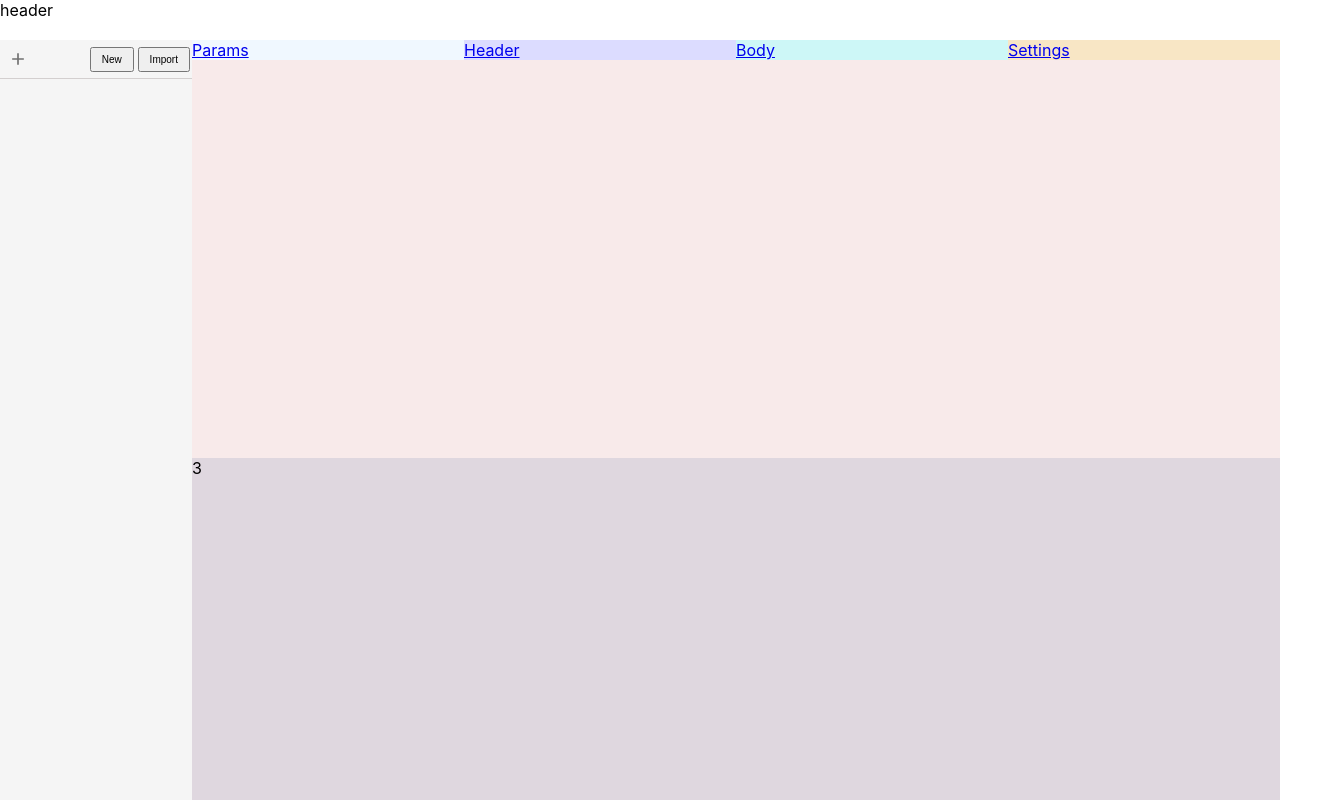
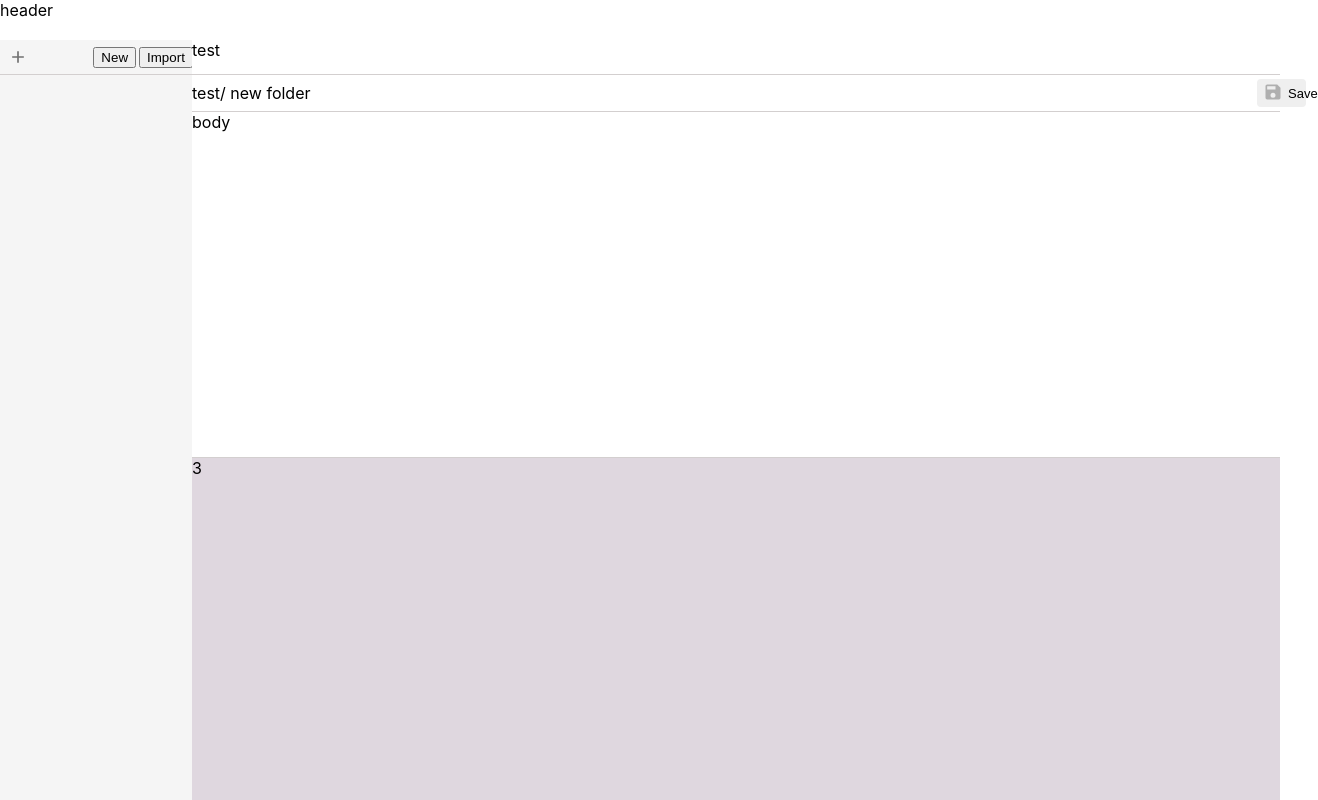
Before and after one commit to heejinkong/postman, a React (Create React App) app: page / in a window 1280 px wide. Shown: the whole page, 1318 px wide, since content can reach past the window. Built offline with nearby package versions, Linux system fonts and the light colour scheme.

Commit message:
builder 분리
builder 분리

```diff
--- a/package.json
+++ b/package.json
@@ -5,6 +5,8 @@
   "dependencies": {
     "@emotion/react": "^11.11.1",
     "@emotion/styled": "^11.11.0",
+    "@mdi/js": "^7.2.96",
+    "@mdi/react": "^1.6.1",
     "@mui/icons-material": "^5.14.3",
     "@mui/material": "^5.14.5",
     "@testing-library/jest-dom": "^5.17.0",
--- /dev/null
+++ b/src/components/Builder.jsx
@@ -0,0 +1,30 @@
+import React from 'react';
+import '../style/builder.scss';
+
+
+export default function Builder() {
+  return (
+    <div className='builder_container'>
+      <div className='builder_list'>test</div>
+      <div className='file_actions'>
+        <div className='filde_path'>
+        test/ new folder
+        </div>
+        <button className='box_btn_save'>
+          <div className='icon_text_container'>
+            <div className='icon_btn_save'>
+          <svg xmlns="http://www.w3.org/2000/svg" viewBox="0 0 24 24"  width="20" height="20">
+          <title>content-save</title>
+          <path d="M15,9H5V5H15M12,19A3,3 0 0,1 9,16A3,3 0 0,1 12,13A3,3 0 0,1 15,16A3,3 0 0,1 12,19M17,3H5C3.89,3 3,3.9 3,5V19A2,2 0 0,0 5,21H19A2,2 0 0,0 21,19V7L17,3Z" fill='#afafaf' />
+          </svg>
+          </div>
+          <div className='text_btn_save'>Save</div>
+          </div>
+        </button>
+      </div>
+      <div className='builder_body'>
+          body
+      </div>
+    </div>
+  );
+}
--- a/src/components/Sidebar.jsx
+++ b/src/components/Sidebar.jsx
@@ -1,18 +1,22 @@
 import React from 'react';
+import '../style/sidebar.scss';
 import AddIcon from '@mui/icons-material/Add';
 import IconButton from '@mui/material/IconButton';
+
 
 export default function Sidebar() {
   return (
     <div className="sidebar_container">
-      <div className="sidebar_list">
+      <div className="sidebar_header">
         <div style={{ display: 'flex', alignItems: 'center', height: '100%' }}>
           <IconButton aria-label="plus">
             <AddIcon fontSize="small" />
           </IconButton>
-          <button className="new_btn">New</button>
-          <button className="import_btn">Import</button>
-          <button className="export_btn">Export</button>
+          <div className='btn_area'>
+            <button className="new_btn">New</button>
+            <button className="import_btn">Import</button>
+            <button className="export_btn">Export</button>
+          </div>
         </div>
       </div>
     </div>
--- a/src/pages/Main.jsx
+++ b/src/pages/Main.jsx
@@ -1,11 +1,12 @@
 import React from 'react';
 import '../style/main.scss';
-import { Link, Routes, Route } from 'react-router-dom';
+// import { Link, Routes, Route } from 'react-router-dom';
 import Sidebar from '../components/Sidebar';
-import Params from '../components/Params';
-import Header from '../components/Header';
-import Body from '../components/Body';
-import Setting from '../components/Setting';
+import Builder from '../components/Builder';
+// import Params from '../components/Params';
+// import Header from '../components/Header';
+// import Body from '../components/Body';
+// import Setting from '../components/Setting';
 
 export default function Main() {
   return (
@@ -13,30 +14,31 @@ export default function Main() {
       <div className="header"> header </div>
       <Sidebar />
       <div className="main_container">
-        <div className="builder">
-          <div className="topEle">
-            <Link to="/params" className="link">
-              Params
-            </Link>
-            <Link to="/header" className="link">
-              Header
-            </Link>
-            <Link to="/body" className="link">
-              Body
-            </Link>
-            <Link to="/link" className="link">
-              Settings
-            </Link>
-          </div>
-          <div className="bt-top">
-            <Routes>
-              <Route path="/params" element={<Params />} />
-              <Route path="/header" element={<Header />} />
-              <Route path="/body" element={<Body />} />
-              <Route path="/link" element={<Setting />} />
-            </Routes>
-          </div>
-        </div>
+         <div className="builder">
+          <Builder/>
+        {/* //   <div className="topEle">
+        //     <Link to="/params" className="link">
+        //       Params
+        //     </Link>
+        //     <Link to="/header" className="link">
+        //       Header
+        //     </Link>
+        //     <Link to="/body" className="link">
+        //       Body
+        //     </Link>
+        //     <Link to="/link" className="link">
+        //       Settings
+        //     </Link>
+        //   </div>
+        //   <div className="bt-top">
+        //     <Routes>
+        //       <Route path="/params" element={<Params />} />
+        //       <Route path="/header" element={<Header />} />
+        //       <Route path="/body" element={<Body />} />
+        //       <Route path="/link" element={<Setting />} />
+        //     </Routes>
+        //   </div>*/}
+         </div>
         <div className="response">3</div>
       </div>
     </section>
--- /dev/null
+++ b/src/style/builder.scss
@@ -0,0 +1,68 @@
+.builder_container {
+    background-color: white;
+    height: 100%;
+
+    .builder_list {
+        background-color: white;
+        height: 8.2%;
+        border-bottom: 1px solid #d3cfcf;
+
+    }
+
+    .file_actions {
+        position: relative;
+        height: 8.5%;
+        display: flex; /* 혹은 inline-flex */
+        align-items: center;
+        border-bottom: 1px solid #d3cfcf;
+
+        .file_path {
+            position: inherit;
+            right: 5%;
+        }
+
+        .box_btn_save {
+            position: relative;
+            width: 4.5%;
+            height: 80%;
+            left: 87%;
+
+            border: none;
+            outline: none;
+            border-radius: 4px;
+    /* background-color: #ededed; */
+            font-size: 11px;
+            cursor: pointer;
+            // font-weight: 500;
+            // position: relative;
+            // display: flex;
+            // margin-right: 1rem;
+            // align-items: center;
+            // justify-content: space-between;
+
+            // // border: none;
+            // // outline: none;
+            // // border-radius: 4px;
+            // margin: 0;
+            .icon_text_container {
+                display: flex;
+                align-items: center;
+
+                .icon_btn_save {
+                  margin-right: 5px;
+                }
+
+                .text_btn_save {
+                  font-size: small;
+                }
+              }
+            }
+        }
+
+    .builder_body {
+        position: relative;
+        height: 82.6%;
+        border-bottom: 1px solid #d3cfcf;
+    }
+
+}
--- a/src/style/main.scss
+++ b/src/style/main.scss
@@ -9,51 +9,10 @@
         position: fixed;
         width: 100%;
         height: 5%;
+        display: flex;
+        border-bottom: 1px solid #d3cfcf;
     }
-    .sidebar_container {
-        position: relative;
-        background-color: #f5f5f5;
-        width: 15%;
-        height: 95%;
-        top: 5%;
 
-        .sidebar_list {
-            position: relative;
-            height: 5%;
-            border-bottom: 1px solid #d3cfcf;
-
-            .new_btn,
-            .import_btn,
-            .export_btn {
-            padding: 5px 10px;
-            font-size: 10px;
-  /* 추가적인 스타일링 속성 */
-}
-
-            .new_btn {
-                position: relative;
-                left: 28%;
-            }
-            .import_btn {
-                position: relative;
-                left: 30%;
-            }
-            .export_btn {
-                position: relative;
-                left: 32%;
-            }
-
-            /* 화면 크기가 768px 이하일 때 버튼 스타일 */
-@media (max-width: 768px) {
-    .new_btn,
-    .import_btn,
-    .export_btn {
-      padding: 5px 10px;
-      font-size: 12px;
-      /* 추가적인 스타일링 속성 */
-    }
-  }
-        }
     }
     .main_container {
         position: relative;
@@ -63,35 +22,55 @@
         top: 5%;
 
         .builder{
+            position: relative;
             height: 55%;
             background-color: rgb(248, 234, 234);
-            .topEle{
-                display: flex;
-                width: 100%;
-                .link{
-                    width: 25%;
-                }
-                .link:nth-child(1){
-                    background-color: aliceblue;
-                }
-                .link:nth-child(2){
-                    background-color: rgb(220, 220, 255);
-                }
-                .link:nth-child(3){
-                    background-color: rgb(205, 247, 247);
-                }
-                .link:nth-child(4){
-                    background-color: rgb(248, 230, 197);
-                }
-            }
-            .bt-top{
-                height: 100%;
+            // .topEle{
+            //     display: flex;
+            //     width: 100%;
+            //     .link{
+            //         width: 25%;
+            //     }
+            //     .link:nth-child(1){
+            //         background-color: aliceblue;
+            //     }
+            //     .link:nth-child(2){
+            //         background-color: rgb(220, 220, 255);
+            //     }
+            //     .link:nth-child(3){
+            //         background-color: rgb(205, 247, 247);
+            //     }
+            //     .link:nth-child(4){
+            //         background-color: rgb(248, 230, 197);
+            //     }
+            // }
+            // .bt-top{
+            //     height: 100%;
 
-            }
+            // }
         }
         .response {
+            position: relative;
             height: 45%;
             background-color: rgb(223, 215, 223);
         }
+
+        @media (max-width: 768px) {
+            /* 화면 너비가 768px 이하일 때 적용되는 스타일 */
+
+            .main_container {
+              width: 100%; /* 전체 너비 사용 */
+              height: 100%; /* 전체 높이 사용 */
+            }
+
+            .builder {
+              height: 40%; /* 화면 높이의 40%로 조정 */
+            }
+
+            .response {
+              height: 60%; /* 화면 높이의 60%로 조정 */
+
+            }
+          }
+
     }
-}
--- /dev/null
+++ b/src/style/sidebar.scss
@@ -0,0 +1,52 @@
+.sidebar_container {
+    position: relative;
+    background-color: #f5f5f5;
+    width: 15%;
+    height: 95%;
+    top: 5%;
+
+    .sidebar_header {
+        position: relative;
+        height: 4.5%;
+        border-bottom: 1px solid #d3cfcf;
+
+        .btn_area {
+          position: relative;
+
+          display: flex;
+          flex-flow: row nowrap;
+          justify-content: space-between;
+          align-items: center;
+          margin-right: 1rem;
+
+
+        .new_btn {
+            position: relative;
+            left: 38%;
+        }
+        .import_btn {
+            position: relative;
+            left: 40%;
+        }
+        .export_btn {
+            position: relative;
+            left: 42%;
+        }
+        @media (max-width: 768px) {
+          /* 화면 너비가 768px 이하일 때 적용되는 스타일 */
+          .new_btn {
+            left: 35%; /* 비율에 따라 조정 */
+          }
+          .import_btn {
+            left: 37%; /* 비율에 따라 조정 */
+          }
+          .export_btn {
+            left: 39%; /* 비율에 따라 조정 */
+          }
+        }
+
+
+      }
+
+      }
+    }
```
Also changed, not shown: 1 other file (tests, documents, lock files or other folders).
